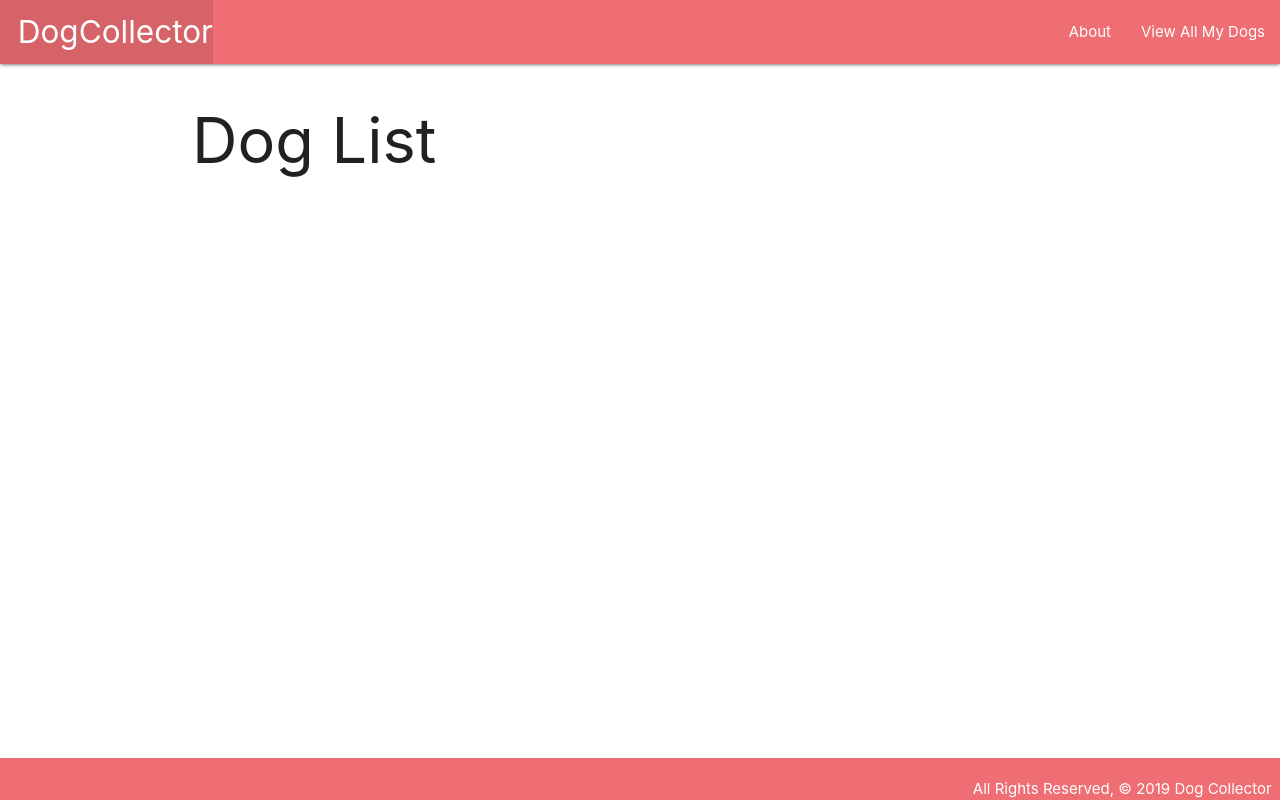
After one commit to emgrebe/Dog-Collector-Lab, a Django app: template main_app/templates/dogs/index.html in a window 1280 px wide. The commit adds this page. Run offline with Django 3.2, Linux system fonts and the light colour scheme; the template is opened without the code that fills it, so the values that code supplies are empty.

Commit message:
functional and minimal

```diff
--- a/main_app/static/css/style.css
+++ b/main_app/static/css/style.css
@@ -1,3 +1,14 @@
 body {
-  background-color: blue;
+  display: flex;
+  min-height: 100vh;
+  flex-direction: column;
 }
+
+main {
+  flex: 1 0 auto;
+}
+
+footer {
+  padding-top: 0;
+  text-align: right;
+}
--- a/main_app/templates/about.html
+++ b/main_app/templates/about.html
@@ -9,12 +9,11 @@
 <body>
   {% extends 'base.html' %}
   {% block content %}
-
   <h1>About the Dog Collector</h1>
   <hr />
-  <p>Hire the Dog Collector</p>
+  <p>Hire the Dog Collector!</p>
 
   {% endblock %}
-  <footer>All Rights Reserveed, &copy; 2019 Dog Collector</footer>
+  <footer>All Rights Reserved, &copy; 2019 Dog Collector</footer>
 </body>
 </html>
--- a/main_app/templates/base.html
+++ b/main_app/templates/base.html
@@ -18,6 +18,7 @@
         </ul>
         <ul class="right">
           <li><a href="/about">About</a></li>
+          <li><a href="/dogs">View All My Dogs</a></li>
         </ul>
       </div>
     </nav>
@@ -27,7 +28,7 @@
     {% endblock %}
   </main>
   <footer class="page-footer">
-    <div class="right">All Rights Reserved, &copy; 2019 Dog Collector</div>
+    <div class="right">All Rights Reserved, &copy; 2019 Dog Collector &nbsp;</div>
   </footer>
 </body>
 </html>
--- /dev/null
+++ b/main_app/templates/dogs/index.html
@@ -0,0 +1,21 @@
+{% extends 'base.html' %}
+{% block content %}
+
+<h1>Dog List</h1>
+
+{% for dog in dogs %}
+  <div class="card">
+    <div class="card-content">
+      <span class="card-title">{{dog.name}}</span>
+      <p>Breed: {{dog.breed}}</p>
+      <p>Description: {{dog.description}}</p>
+      {% if dog.age > 0 %}
+        <p>Age: {{dog.age}}</p>
+      {% else %}
+        <p>Age: Puppy</p>
+      {% endif %}
+    </div>
+  </div>
+{% endfor %}
+
+{% endblock %}
--- a/main_app/urls.py
+++ b/main_app/urls.py
@@ -4,4 +4,5 @@ from . import views
 urlpatterns = [
   path('', views.home, name="home"),
   path('about/', views.about, name="about"),
+  path('dogs/', views.dogs_index, name="index"),
 ]
```
Also changed, not shown: main_app/views.py (+16 -0 lines).
